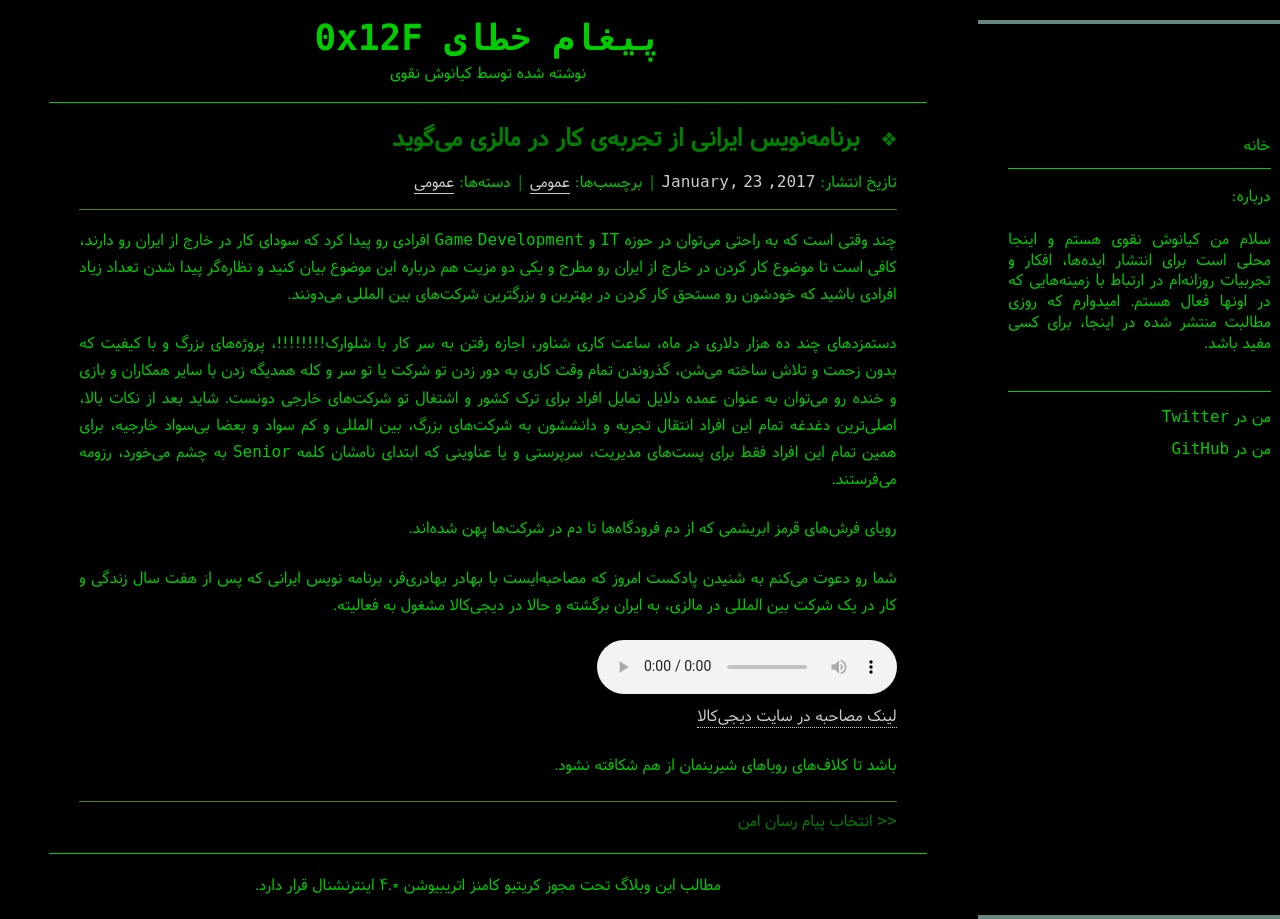
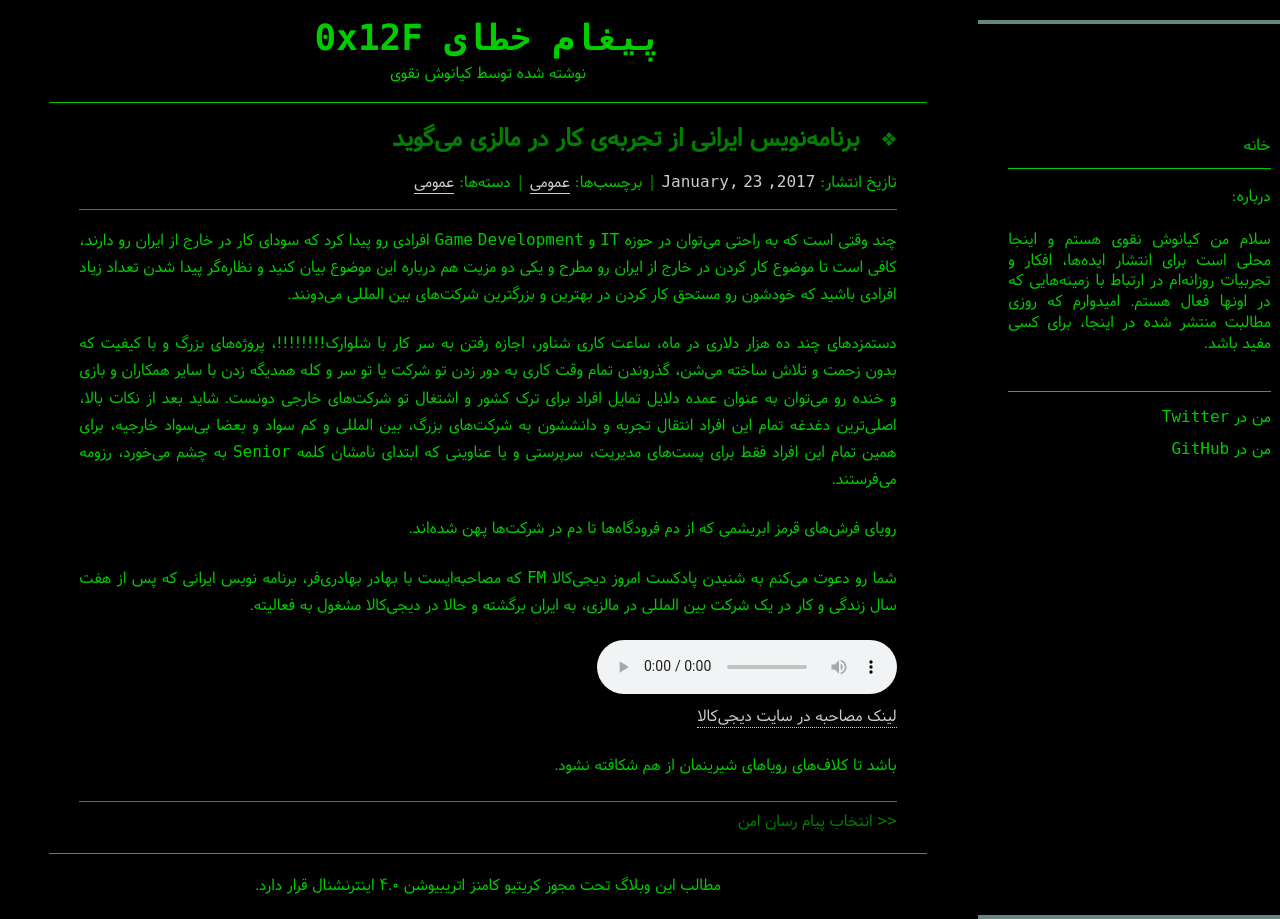
Before and after one commit to rashid2003/theskn, a Jekyll site: the page built from _posts/2017-01-24-مصاحبه دیجی-کالا-با-بهادر-بهادری-فر.md, in a window 1280 px wide. Built offline with Jekyll 4.4.1, drawn with Linux system fonts in a browser that asks for light colours; nearby versions of some CDN libraries; comment, search, counter and statistics services are not loaded.

Commit message:
Fix missing words due last update

```diff
--- a/_posts/2017-01-24-مصاحبه دیجی-کالا-با-بهادر-بهادری-فر.md
+++ b/_posts/2017-01-24-مصاحبه دیجی-کالا-با-بهادر-بهادری-فر.md
@@ -19,7 +19,7 @@
 
 رویای فرش‌های قرمز ابریشمی که از دم فرودگاه‌ها تا دم در شرکت‌ها پهن شده‌اند.
 
-شما رو دعوت می‌کنم به شنیدن پادکست امروز که مصاحبه‌ایست با بهادر بهادری‌فر، برنامه نویس ایرانی که پس از هفت سال زندگی و کار در یک شرکت بین المللی در مالزی، به ایران برگشته و حالا در دیجی‌کالا مشغول به فعالیته.
+شما رو دعوت می‌کنم به شنیدن پادکست امروز دیجی‌کالا FM که مصاحبه‌ایست با بهادر بهادری‌فر، برنامه نویس ایرانی که پس از هفت سال زندگی و کار در یک شرکت بین المللی در مالزی، به ایران برگشته و حالا در دیجی‌کالا مشغول به فعالیته.
 
 <audio controls>
   <source src="https://mag.digikala.com/wp-content/uploads/2017/01/programming-2_01_1.mp3?_=1" type="audio/ogg">
```
